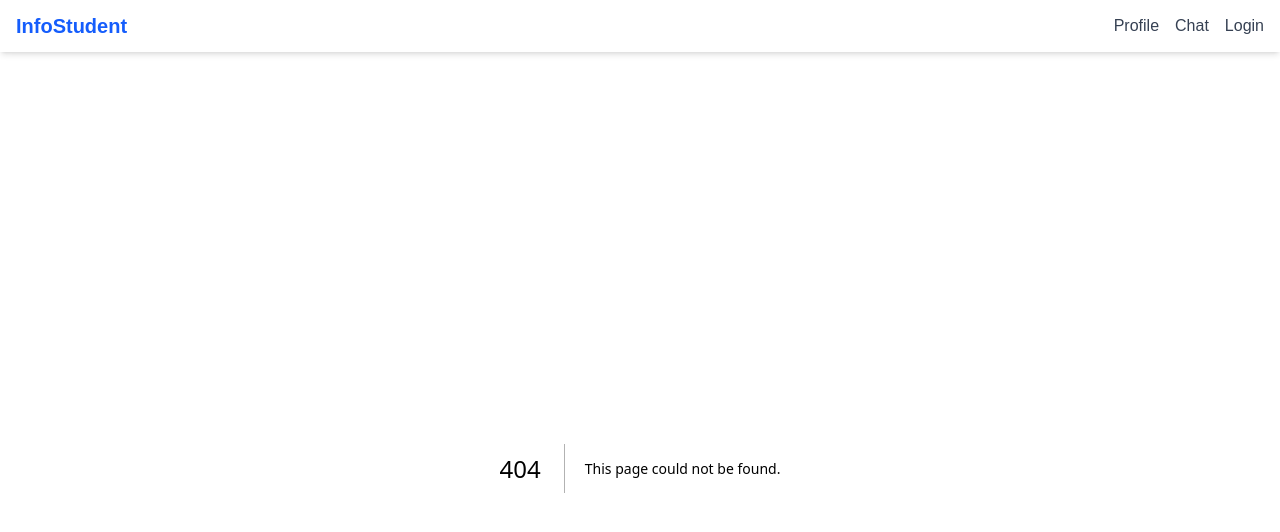
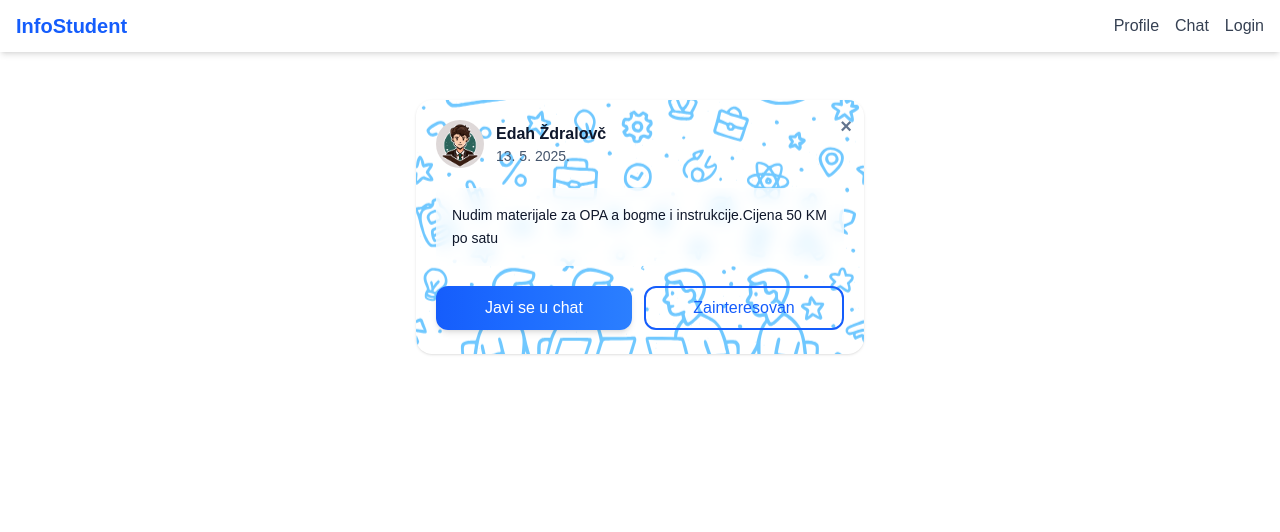
Before and after one commit to DinoFazlic/InfoStudent, a Next.js app in the folder frontend/: page /test in a window 1280 px wide. Before the commit this address had no page. Shown: the top 532 px of the page. Built offline with nearby package versions, Linux system fonts and the light colour scheme.

Commit message:
Dodao PostCard u Components, te dodao test folder u app (unutra page.js za testiranje izgleda kartice

```diff
--- /dev/null
+++ b/frontend/src/app/test/page.js
@@ -0,0 +1,17 @@
+import PostCard from '@/components/PostCard';
+
+export default function TestPage() {
+  const demo = {
+    id: 1,
+    authorName: 'Edah Ždralovč',
+    authorAvatarUrl: '/illustrations/test-kartice.jpg',   // stavi bilo koju sličicu u public/avatars
+    createdAt: '2025-05-13T10:05:00Z',
+    body: 'Nudim materijale za OPA a bogme i instrukcije.Cijena 50 KM po satu ',
+  };
+
+  return (
+    <main className="p-8 max-w-lg mx-auto">
+      <PostCard post={demo} />
+    </main>
+  );
+}
--- /dev/null
+++ b/frontend/src/components/PostCard.js
@@ -0,0 +1,90 @@
+/* src/components/PostCard.js */
+"use client";                     // ⬅️ obavezno: koristi useState u client-komponenti
+import { useState } from "react";
+import Image from "next/image";
+
+/**
+ * @param {{post: {
+ *    id:number,
+ *    authorName:string,
+ *    authorAvatarUrl:string,
+ *    createdAt:string,           // ISO string
+ *    body:string
+ * }}} props
+ */
+export default function PostCard({ post }) {
+  const [hidden, setHidden] = useState(false);
+  if (hidden) return null;
+
+  return (
+    <article
+      className="
+        relative overflow-hidden rounded-2xl shadow
+        bg-[url('/post-bg.svg')] bg-cover bg-center
+        text-slate-900
+      "
+    >
+      {/* gumb za sakrivanje kartice */}
+      <button
+        onClick={() => setHidden(true)}
+        className="absolute right-3 top-3 text-xl font-bold text-slate-500 hover:text-slate-700"
+      >
+        &times;
+      </button>
+
+      {/* zaglavlje: avatar, ime, datum */}
+      <header className="flex items-center gap-3 p-5">
+        <Image
+          src={post.authorAvatarUrl}
+          alt={post.authorName}
+          width={48}
+          height={48}
+          className="rounded-full object-cover"
+        />
+        <div className="flex flex-col">
+          <span className="font-semibold">{post.authorName}</span>
+          <time className="text-sm text-slate-600">
+            {new Date(post.createdAt).toLocaleDateString("sr-Latn-BA")}
+          </time>
+        </div>
+      </header>
+
+      {/* TEKST – blur-bijela podloga za bolju čitljivost */}
+      <div className="px-5 pb-5">
+        <div
+          className="
+            rounded-lg bg-white/70 backdrop-blur-sm
+            p-4 text-sm leading-relaxed
+          "
+        >
+          {post.body}
+        </div>
+      </div>
+
+      {/* DUGMAD */}
+      <div className="flex gap-3 px-5 pb-6">
+        {/* primarno dugme */}
+        <button
+          className="
+            flex-1 rounded-xl bg-gradient-to-r from-blue-600 to-blue-500
+            px-4 py-2 text-center text-white shadow-md transition
+            hover:from-blue-700 hover:to-blue-600 active:scale-[0.98]
+          "
+        >
+          Javi se u chat
+        </button>
+
+        {/* sekundarno dugme */}
+        <button
+          className="
+            flex-1 rounded-xl border-2 border-blue-600
+            px-4 py-2 text-center text-blue-600 transition
+            hover:bg-blue-50 active:scale-[0.98]
+          "
+        >
+          Zainteresovan
+        </button>
+      </div>
+    </article>
+  );
+}
```
Also changed, not shown: frontend/public/illustrations/test-kartice.jpg (added), frontend/public/post-bg.svg (added).
